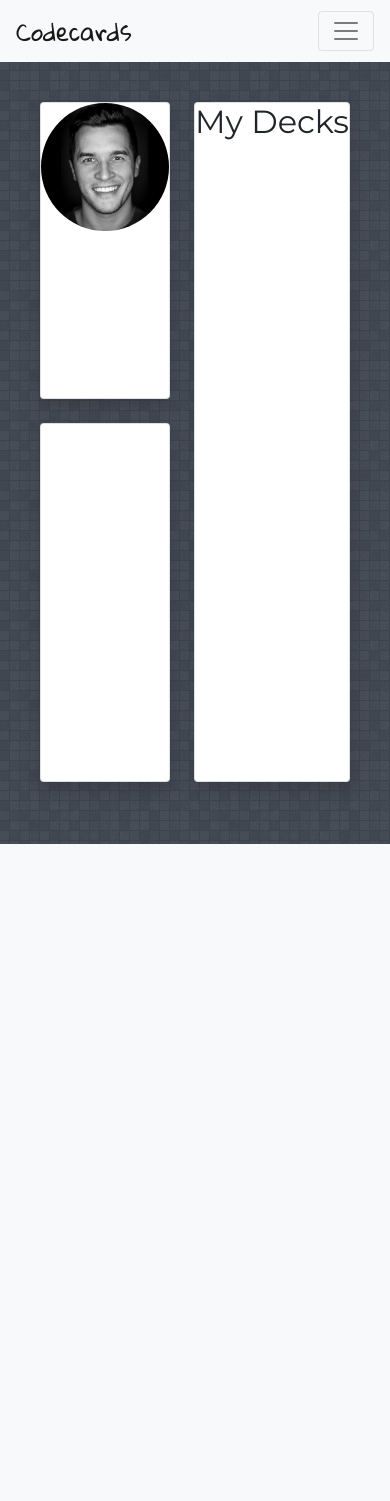
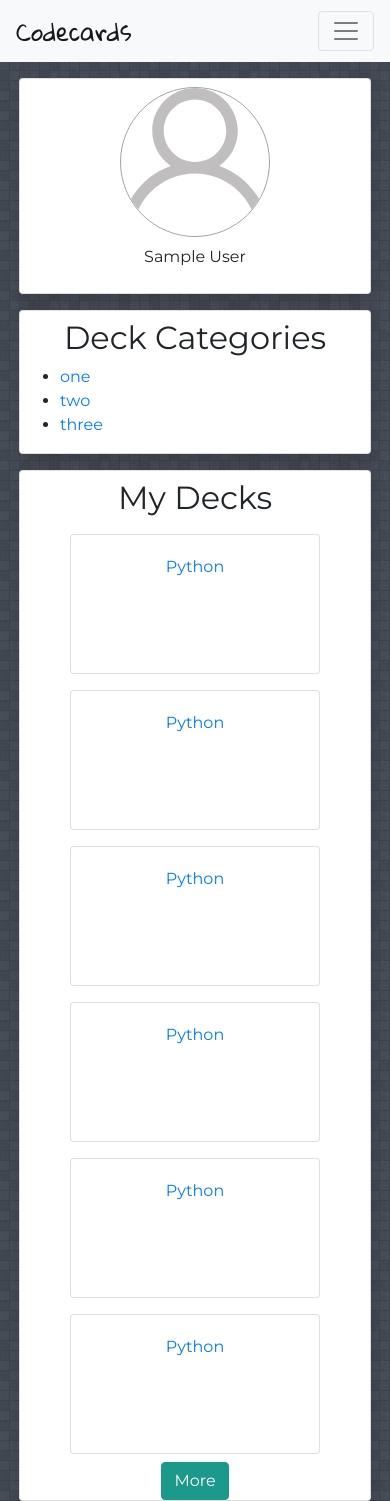
Before and after one commit to Abepena/codecards, a Django app: page /home/ in a window 390 px wide. Before the commit the page ends 844 px from the top, so only its background shows below. Run offline with Django 3.2, Linux system fonts and the light colour scheme; the visitor is signed in with stand-in values (Sample User, id 1); some libraries are stand-ins or nearby versions.

Commit message:
working responsive decklist

```diff
--- a/codecards/static/css/home.css
+++ b/codecards/static/css/home.css
@@ -3,55 +3,45 @@
           box-sizing: border-box;
 }
 
-h1, h2, h3,
-h4, h5, h6 {
-  font-family: 'Montserrat', cursive;
+body, html {
+  height: 100%;
+  margin: 0;
+  padding: 0;
+  -webkit-box-sizing: border-box;
+          box-sizing: border-box;
 }
 
 body {
+  font-family: 'Montserrat', cursive;
   background: url(../img/random_grey_variations/random_grey_variations.png);
 }
 
-.navbar-brand {
+body #bg {
+  height: 100%;
+  width: 100%;
+  z-index: -1;
+}
+
+body .navbar-brand {
   font-family: 'Gloria Hallelujah', cursive;
   font-size: 1.5em;
 }
 
-.profile {
-  display: -ms-grid;
-  display: grid;
-  margin: 0 auto;
-  padding: 2.5em;
-      grid-template-areas: "hero   hero decks decks decks" "categ categ decks decks decks" "categ categ decks decks decks";
-  height: 90vh;
-  grid-gap: 1.5em;
-  max-width: 1000px;
+body .profile .p-hero .hero-image {
+  border: 1px solid #9CA7AA;
+  max-width: 150px;
 }
 
-.p-hero {
-  -ms-grid-row: 1;
-  -ms-grid-column: 1;
-  -ms-grid-column-span: 2;
-  grid-area: hero;
+body .profile .p-decks .box {
+  height: 140px;
+  width: 250px;
+  margin: .5em;
+  position: relative;
 }
 
-.hero-image {
-  max-width: 200px;
-}
-
-.p-decks {
-  -ms-grid-row: 1;
-  -ms-grid-row-span: 3;
-  -ms-grid-column: 3;
-  -ms-grid-column-span: 3;
-  grid-area: decks;
-}
-
-.p-categories {
-  -ms-grid-row: 2;
-  -ms-grid-row-span: 2;
-  -ms-grid-column: 1;
-  -ms-grid-column-span: 2;
-  grid-area: categ;
+@media (min-width: 476px) {
+  body .profile .p-decks .box {
+    width: 180px;
+  }
 }
 /*# sourceMappingURL=home.css.map */
--- a/codecards/static/css/home.scss
+++ b/codecards/static/css/home.scss
@@ -4,51 +4,67 @@ $colors:(
     white: #ffffff,
     green: #71C695,
     blue-gray: #485160,
-    gray: #9CA7AA
+    gray: #9CA7AA,
+    text: #495057,
 );
+
+@function color($color-name){
+    @return map-get($colors, $color-name)
+};
 
 *{
     box-sizing: border-box;
 }
 
-h1, h2, h3,
-h4, h5, h6 {
+body, html{
+    height: 100%;
+    margin:0;
+    padding: 0;
+    box-sizing: border-box;
+}
+
+body{
     font-family: 'Montserrat', cursive;
+    background: url(../img/random_grey_variations/random_grey_variations.png);
+
+    #bg {
+        height:100%;
+        width:100%;
+        z-index: -1;
     }
-body {
-    background: url(../img/random_grey_variations/random_grey_variations.png);
-}
+
     .navbar-brand {
         font-family: 'Gloria Hallelujah', cursive;
         font-size:1.5em;
     }
 
-.profile {
-    display: grid;
-    margin:0 auto;
-    padding:2.5em;
-    grid-template-areas:
-        "hero   hero decks decks decks"
-        "categ categ decks decks decks"
-        "categ categ decks decks decks";
-    height:90vh;
-    grid-gap: 1.5em;
-    max-width: 1000px;
+    .profile{
+
+        .p-hero{
+
+            .hero-image{
+                border: 1px solid color(gray);
+                max-width: 150px;
+
+            }
         }
 
-.p-hero{
-    grid-area: hero;
+        .p-categ{
 
         }
 
-.hero-image{
-    max-width: 200px;
+        .p-decks{
+
+            .box{
+                height: 140px;
+                width: 250px;
+                margin: .5em;
+                position: relative;
+
+                @media (min-width: 476px) {
+                    width: 180px;
                 }
-
-.p-decks {
-    grid-area: decks;
             }
-
-.p-categories{
-    grid-area: categ;
         }
+    }
+}
--- /dev/null
+++ b/codecards/static/css/main.css
@@ -0,0 +1,63 @@
+
+html {
+  -webkit-box-sizing: border-box;
+          box-sizing: border-box;
+}
+
+body
+*:before,
+*:after {
+  -webkit-box-sizing: inherit;
+          box-sizing: inherit;
+  background: #f0f0f0;
+}
+
+.hero {
+  background: url(../img/random_grey_variations/random_grey_variations.png);
+  height: 100vh;
+  -webkit-clip-path: polygon(0 0, 100% 0, 100% 89%, 0 100%);
+          clip-path: polygon(0 0, 100% 0, 100% 89%, 0 100%);
+}
+
+.hero-box {
+  margin-top: 30vh;
+}
+
+.hero-p {
+  font-family: 'Gloria Hallelujah', cursive;
+  color: #FFFFFF;
+}
+
+.brand {
+  font-family: 'Gloria Hallelujah', cursive;
+  font-size: 4em;
+  color: #FFFFFF;
+}
+
+.brand-dark {
+  font-family: 'Gloria Hallelujah', cursive;
+  font-size: 4em;
+  color: #0f0f0f;
+}
+
+.logo {
+  font-family: 'Gloria Hallelujah', cursive;
+}
+
+.btn-wide {
+  width: 8rem;
+}
+
+.features {
+  margin: 4em 0;
+}
+
+.feature {
+  font-family: "Open Sans", sans-serif;
+  margin: 2em 0;
+}
+
+.feature-img {
+  width: 100px;
+}
+/*# sourceMappingURL=main.css.map */
--- a/codecards/static/css/landing.css
+++ b/codecards/static/css/main.scss
@@ -1,3 +1,9 @@
+:root{
+    font-size: 18px;
+    margin:0;
+    padding:0;
+}
+
 html{
     box-sizing: border-box;
 }
--- a/codecards/static/css/profile.css
+++ /dev/null
@@ -1,4 +0,0 @@
-body {
-    background: url(../img/random_grey_variations/random_grey_variations.png);
-
-}
--- a/codecards/templates/base.html
+++ b/codecards/templates/base.html
@@ -11,13 +11,14 @@
             crossorigin="anonymous"></script>
         <link rel="stylesheet" href="{% static 'css/bootstrap.min.css'%}">
         <link href="https://fonts.googleapis.com/css?family=Caveat|Gloria+Hallelujah|Pacifico|Montserrat|Open+Sans" rel="stylesheet">
-        <link rel="stylesheet" href="{% static 'css/landing.css' %}"> {% block stylesheets %} {% endblock %}
+        <link rel="stylesheet" href="{% static 'css/main.css' %}"> {% block stylesheets %} {% endblock %}
     </head>
 
     <body>
     {% block body %}
         {% if user.is_authenticated %}
         <nav class="navbar navbar-expand-md navbar-light bg-light">
+            <div class="container">
                     <a class="navbar-brand" href="{% url 'home'%}">Codecards</a>
                     <button class="navbar-toggler" type="button" data-toggle="collapse" data-target="#navbarNavAltMarkup" aria-controls="navbarNavAltMarkup" aria-expanded="false" aria-label="Toggle navigation">
                         <span class="navbar-toggler-icon"></span>
@@ -32,8 +33,8 @@
                              {{ user.username.capitalize }}
                             {% endif %}
                             </a>
-                    <a class="nav-item nav-link" href="#">Pricing</a>
-                    <a class="nav-item nav-link" href="#">Disabled</a>
+                            <a href="#" class="nav-item nav-link"></a>
+                        </div>
                     </div>
             </div>
         </nav>
--- a/codecards/templates/home.html
+++ b/codecards/templates/home.html
@@ -1,18 +1,88 @@
 {% extends "base.html" %}
 {% load static %}
-
 {% block stylesheets %}
 <link rel="stylesheet" href="{% static 'css/home.css' %}">
-{% endblock  %}
+{% endblock %}
 
 {% block content %}
-<div class="profile">
-    <div class="p-hero card shadow">
-        <img class="rounded-circle hero-image" src="{% static 'img/headshot.png' %}" alt=""> <!-- Change later dynamic image with  deafult of a static one-->
+<div class="container">
+    <div class="profile">
+        <div class="row mt-3">
+            <div class="col-md-4">
+                <div class="p-hero row no-gutters card shadow mx-1">
+                    <img class="mx-auto mt-2 rounded-circle hero-image" src="{% static 'img/user.svg' %}" alt="">
+                    <!-- Change later dynamic image with  deafult of a static one-->
+                    <div class="info py-2">
+                        {% if user.first_name and user.last_name %}
+                        <p class="text-center">{{user.first_name}} {{user.last_name}}</p>
+                        {% elif user.first_name%}
+                        <p class="text-center">{{user.first_name}}</p>
+                        {% else %}
+                        <p class="text-center">{{ user.username.capitalize }}</p>
+                        {% endif %}
+                    </div>
+                </div>
+                <div class=" row my-3 p-categ card shadow mx-1">
+                    <h2 class="mt-2 text-center">
+                        Deck Categories
+                    </h2>
+                    <ul class="categ-list">
+                        <li>
+                            <a href="#">one</a>
+                        </li>
+                        <li>
+                            <a href="#">two</a>
+                        </li>
+                        <li>
+                            <a href="#">three</a>
+                        </li>
+                    </ul>
+                </div>
+            </div>
+            <div class="col-md-8">
+                <div class="p-decks card shadow mx-1">
+                    <h2 class="text-center my-2">My Decks</h2>
+                    <div class="container decklist">
+                        <div class="row d-flex mx-auto justify-content-center">
+                                <a href="#" class="card box rounded">
+                                    <div class="card-body text-center">
+                                        Python
+                                    </div>
+                                </a>
+                                <a href="#" class="card box rounded">
+                                    <div class="card-body text-center">
+                                        Python
+                                    </div>
+                                </a>
+                                <a href="#" class="card box rounded">
+                                    <div class="card-body text-center">
+                                        Python
+                                    </div>
+                                </a>
+                                <a href="#" class="card box rounded">
+                                    <div class="card-body text-center">
+                                        Python
+                                    </div>
+                                </a>
+                                <a href="#" class="card box rounded">
+                                    <div class="card-body text-center">
+                                        Python
+                                    </div>
+                                </a>
+                                <a href="#" class="card box rounded">
+                                    <div class="card-body text-center">
+                                        Python
+                                    </div>
+                                </a>
+                        </div>
+                        <div class="row justify-content-center">
+                            <a href="" class="btn btn-success more">More</a>
+                        </div>
+
+                    </div>
+                </div>
+            </div>
+        </div>
     </div>
-    <div class="p-decks card shadow">
-        <h2>My Decks</h2>
-    </div>
-    <div class="p-categories card shadow"></div>
 </div>
-{% endblock  %}
+{% endblock %}
```
Also changed, not shown: codecards/static/img/user.svg (added), 2 other files. Lines whose indentation alone changed are shown as unchanged.
